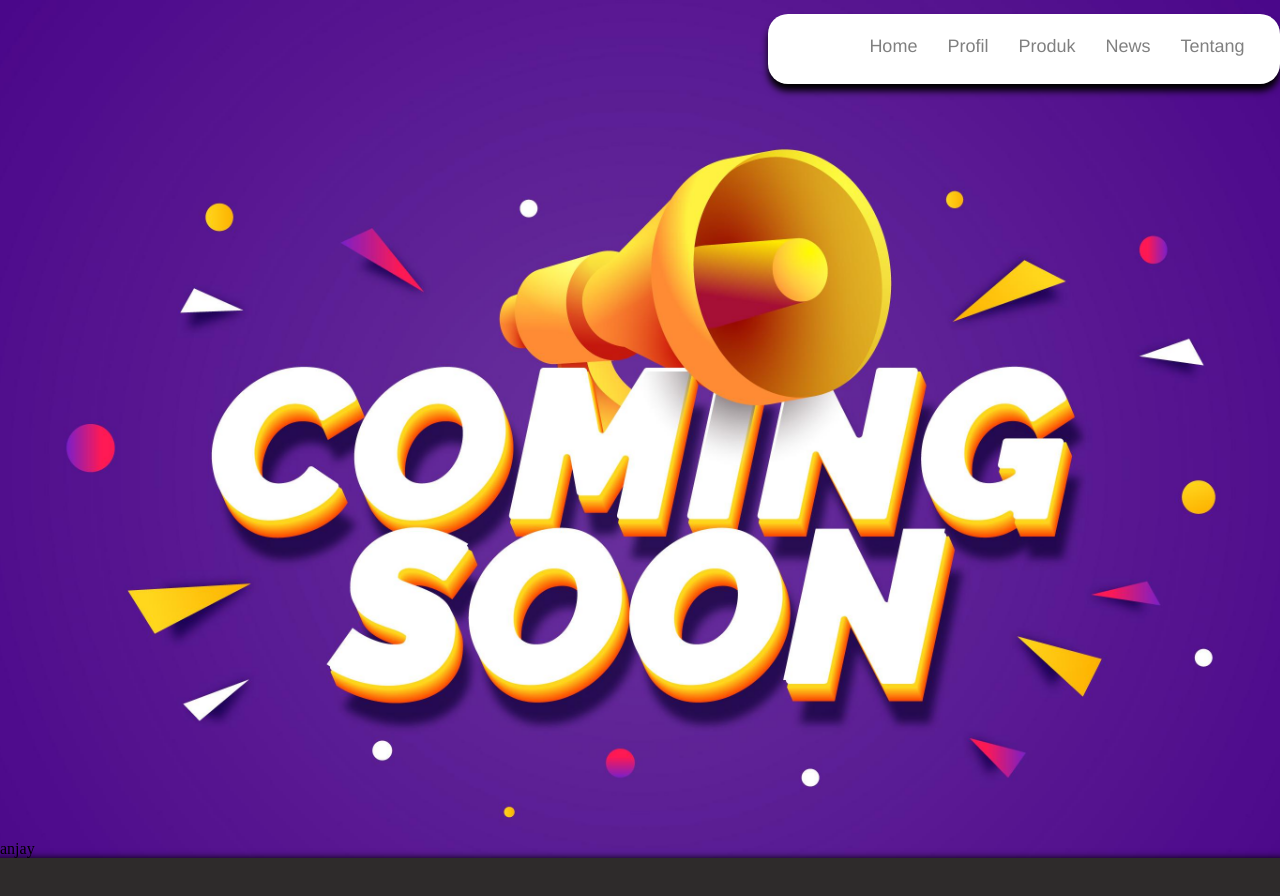
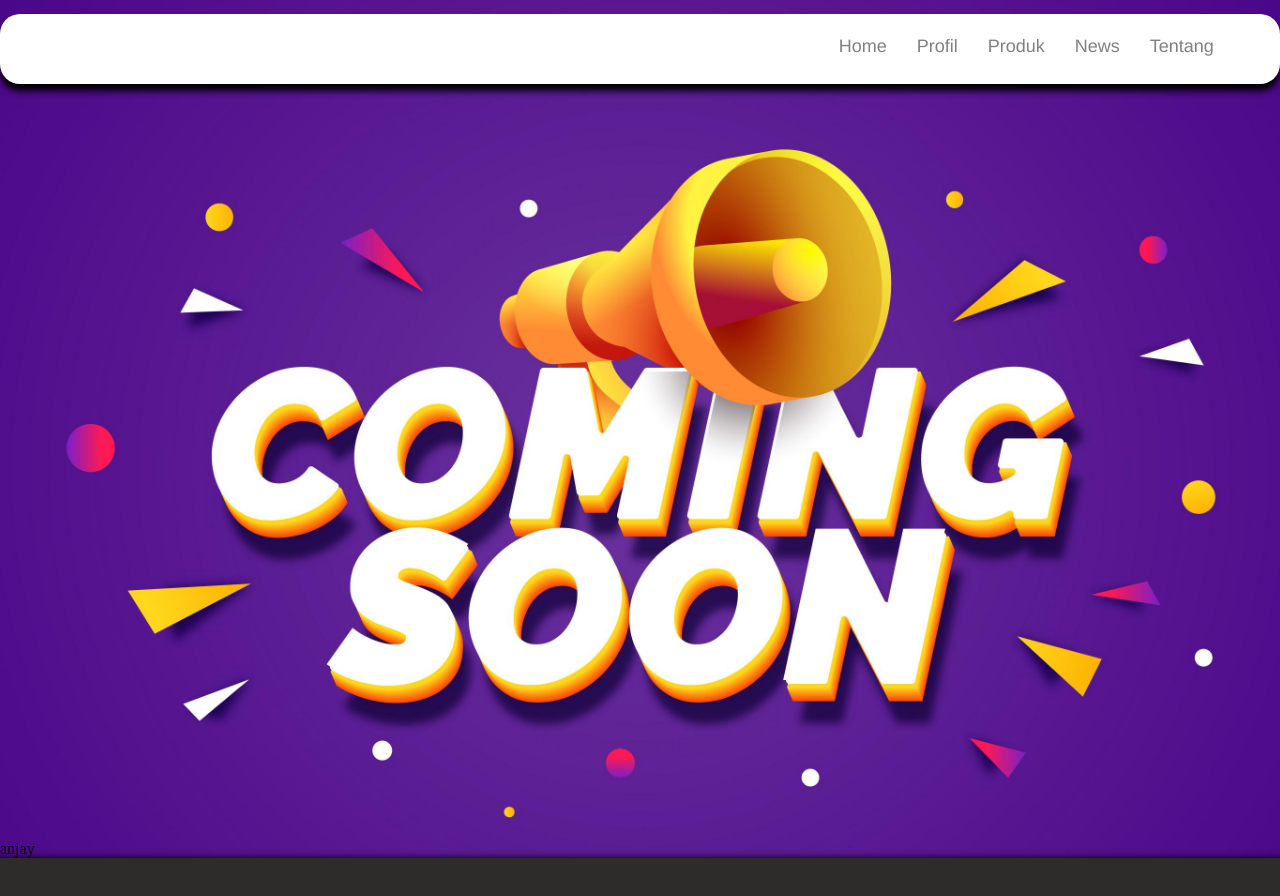
Before and after one commit to ravivasandany/mohamadravivasandany.github.io, a plain HTML site: page news.html in a window 1280 px wide. Drawn offline with Linux system fonts and the light colour scheme.

Commit message:
UpdateProject

```diff
--- a/Asset/css/style.css
+++ b/Asset/css/style.css
@@ -15,7 +15,7 @@ nav ul li{
 }
 .bar-atas{
     display: block;
-    width: 40%;
+    width: 100%;
     border-radius: 20px;
     float: right;
     height: 70px;
--- a/news.html
+++ b/news.html
@@ -14,7 +14,7 @@
 
 <style> body{
     background-image: url(Comingsoon.jpg);
-    background-repeat: no-repeat;
+    background-repeat: repeat;
     background-size: cover;
     display: block;
     background-position: center;
```
Also changed, not shown: produk.html (+1 -1 lines).
